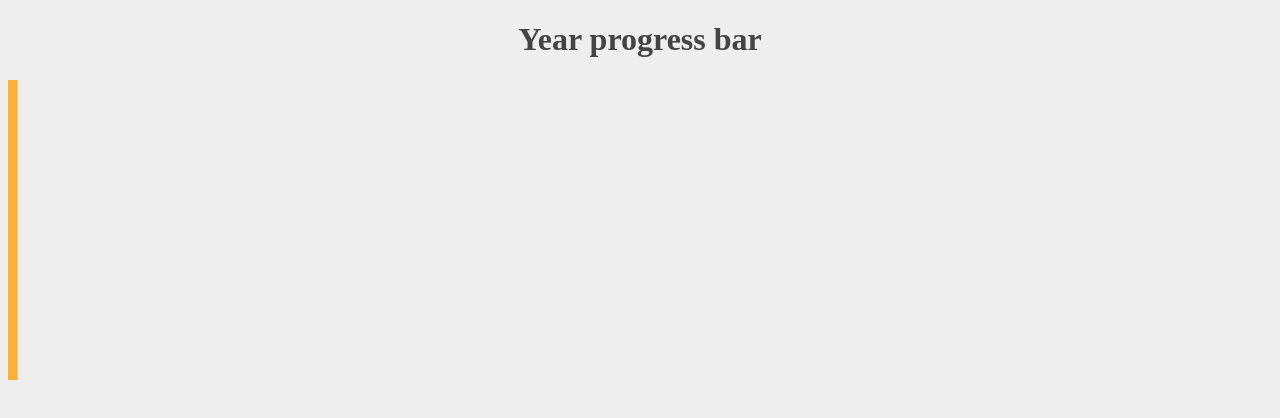
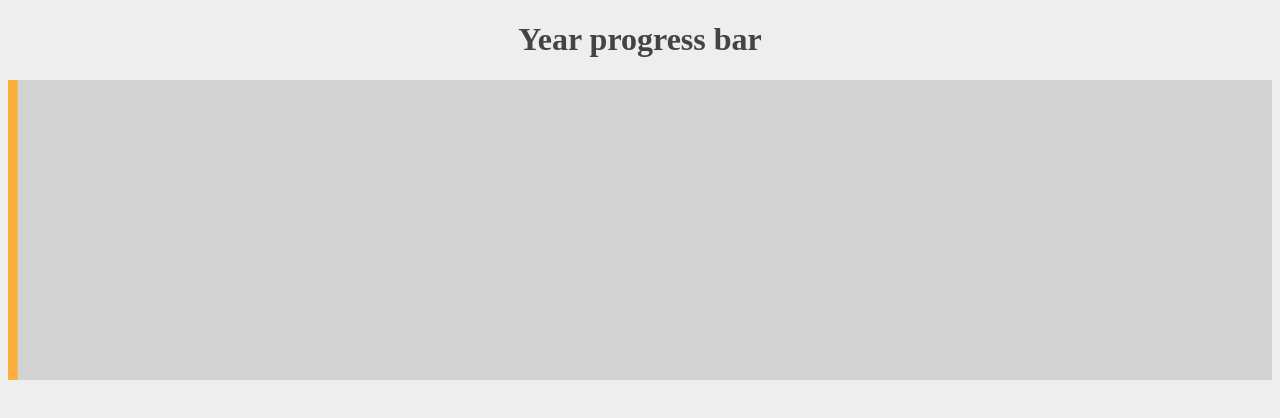
Before and after one commit to hugovk/year-progress-bar, a plain HTML site: page index.html in a window 1280 px wide. Drawn offline with Linux system fonts and the light colour scheme.

Commit message:
Update progress bar every second

```diff
--- a/index.html
+++ b/index.html
@@ -14,11 +14,12 @@
         text-align: center;
       }
       .progress {
+        background-color: lightgrey;
         height: 300px;
       }
       .progress > svg {
+        display: block;
         height: 100%;
-        display: block;
       }
     </style>
   </head>
--- a/main.js
+++ b/main.js
@@ -3,10 +3,20 @@ window.onload = function onLoad() {
     color: '#FCB03C'
   });
 
-  var now = new Date();
-  var start = new Date(now.getFullYear(), 0, 0);
-  var end = new Date(now.getFullYear() + 1, 0, 0);
-  var done = (now-start) / (end-start);
+  function progress() {
+    var now = new Date();
+    var start = new Date(now.getFullYear(), 0, 0);  // Start of this year
+    var end = new Date(now.getFullYear() + 1, 0, 0);  // End of this year
+    var done = (now-start) / (end-start);
+    return done;
+  }
 
-  line.animate(done);  // Number from 0.0 to 1.0
+  line.animate(progress());  // Number from 0.0 to 1.0
+
+  setInterval(update, 1000);
+
+  function update() {
+    line.set(progress());
+  }
+
 };
```
